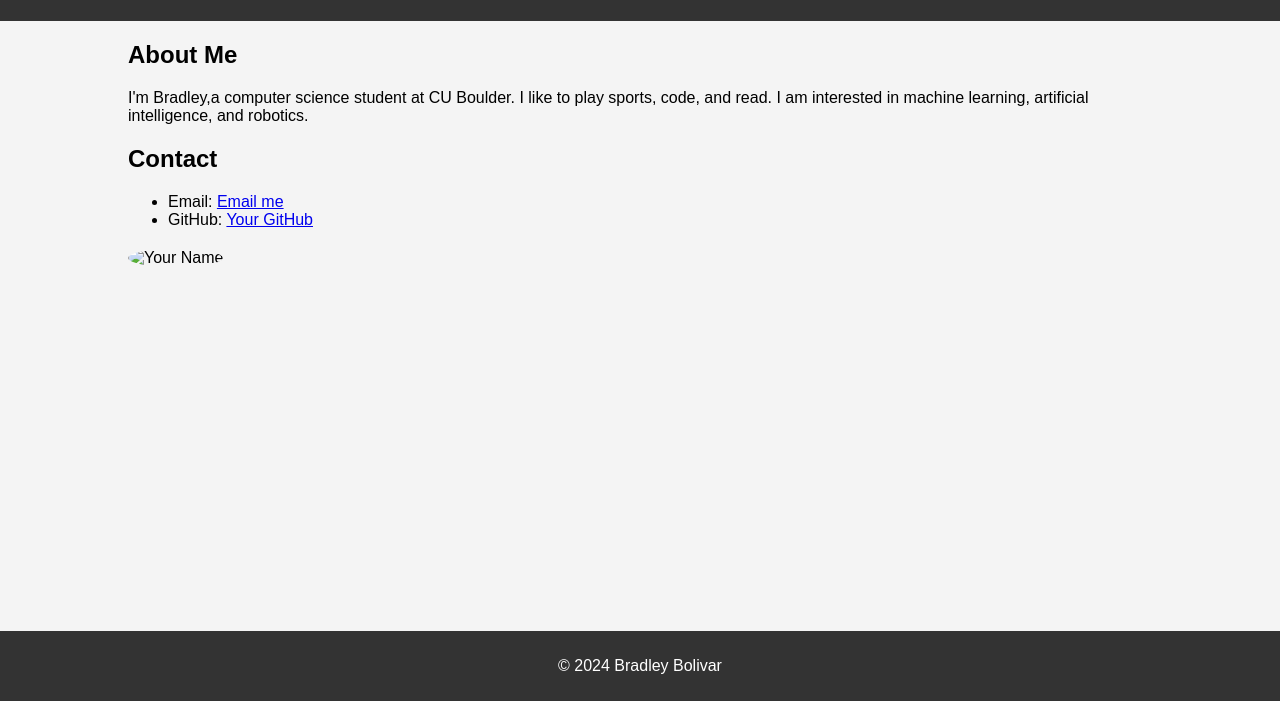
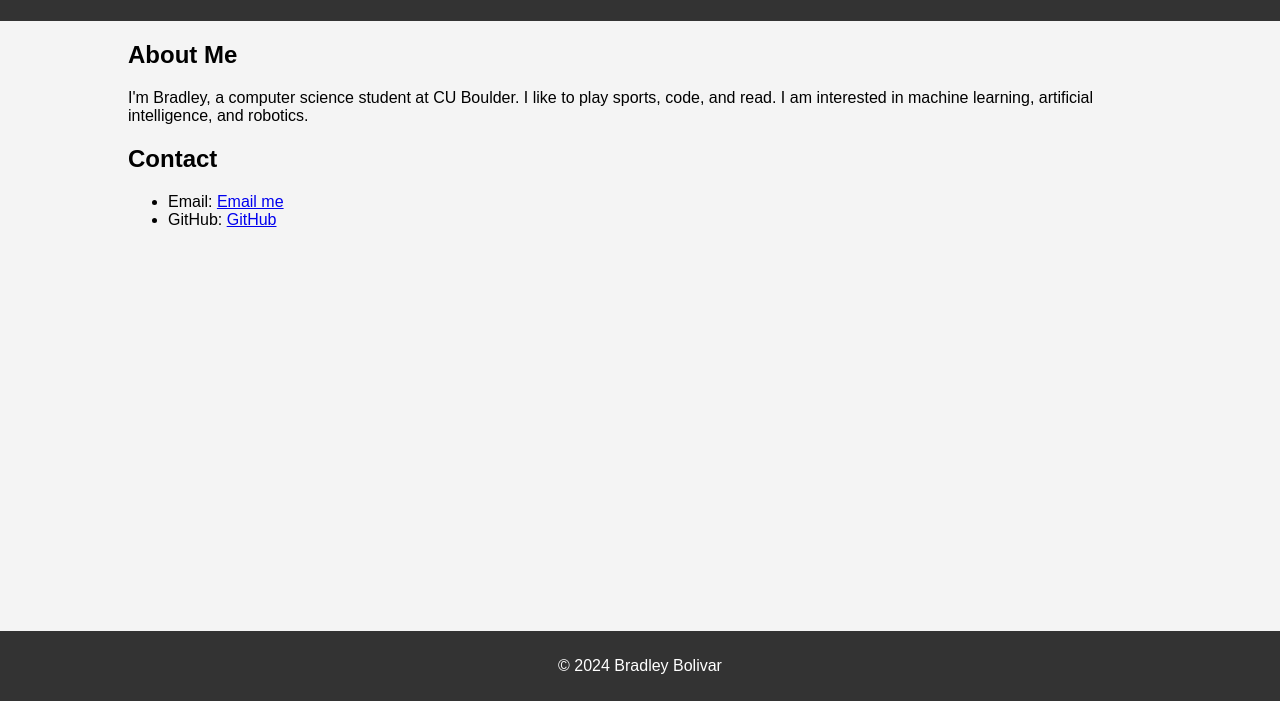
Before and after one commit to BradleyBolivar/GitHub-Group-Project-2024, a plain HTML site: page members/bradley/index.html in a window 1280 px wide. Shown: the part 99-800 px from the top of the page. Drawn offline with Linux system fonts and the light colour scheme.

Commit message:
Final Pages

```diff
--- a/members/bradley/index.html
+++ b/members/bradley/index.html
@@ -3,7 +3,7 @@
 <head>
     <meta charset="UTF-8">
     <meta name="viewport" content="width=device-width, initial-scale=1.0">
-    <title>Your Name - Personal Page</title>
+    <title>Bradley Bolivar - Personal Page</title>
     <style>
         body { font-family: Arial, sans-serif; background-color: #f4f4f4; margin: 0; padding: 0; }
         header { background-color: #333; color: white; text-align: center; padding: 20px; }
@@ -21,20 +21,17 @@
     <div class="container">
         <section>
             <h2>About Me</h2>
-            <p>I'm Bradley,a computer science student at CU Boulder. I like to play sports, code, and read. I am interested in machine learning, artificial intelligence, and robotics.</p>
+            <p>I'm Bradley, a computer science student at CU Boulder. I like to play sports, code, and read. I am interested in machine learning, artificial intelligence, and robotics.</p>
         </section>
 
         <section>
             <h2>Contact</h2>
             <ul>
                 <li>Email: <a href="mailto:https://mail.google.com/mail/u/0/?tab=rm&ogbl#inbox">Email me</a></li>
-                <li>GitHub: <a href="https://github.com/" target="_blank">Your GitHub</a></li>
+                <li>GitHub: <a href="https://github.com/bradleybolivar" target="_blank">GitHub</a></li>
             </ul>
         </section>
 
-        <section>
-            <img src="your-image.jpg" alt="Your Name" class="profile-image">
-        </section>
     </div>
 
     <footer>
```
